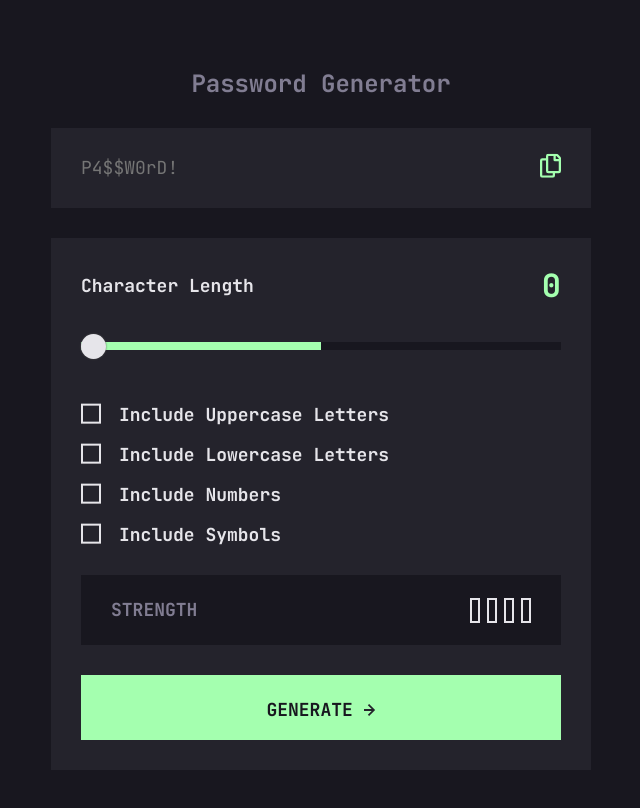
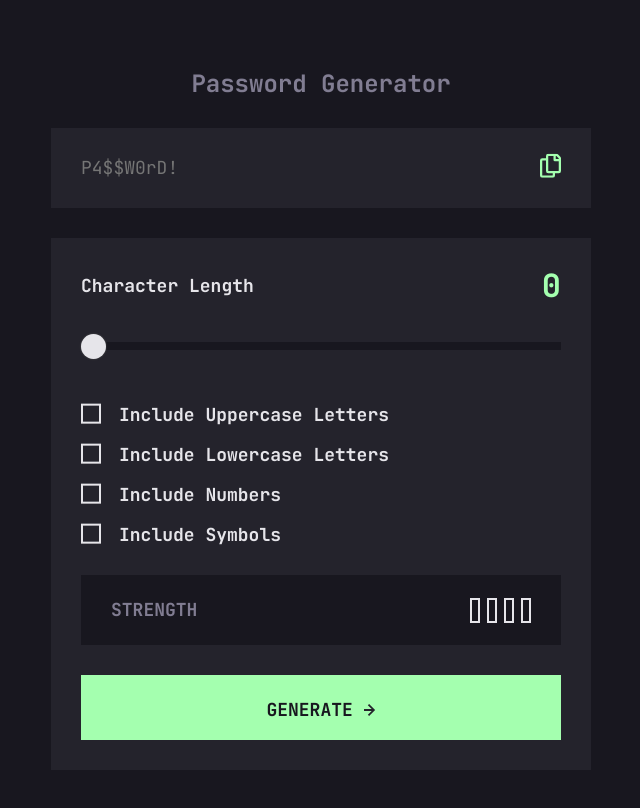
Before and after one commit to ClaytonDewey/react-password-generator, a React (Create React App) app: page / in a window 1280 px wide. Shown: the whole page, without its empty margins (319-959 px from the left). Built offline with nearby package versions, Linux system fonts and the light colour scheme.

Commit message:
Update slide style for new default value

```diff
--- a/src/sass/components/_slider.scss
+++ b/src/sass/components/_slider.scss
@@ -15,7 +15,7 @@
     height: 8px;
     background: $clr-bg-dark;
     background-image: linear-gradient($clr-primary, $clr-primary);
-    background-size: 50% 100%;
+    background-size: 0% 100%;
     background-repeat: no-repeat;
   }
 
```
